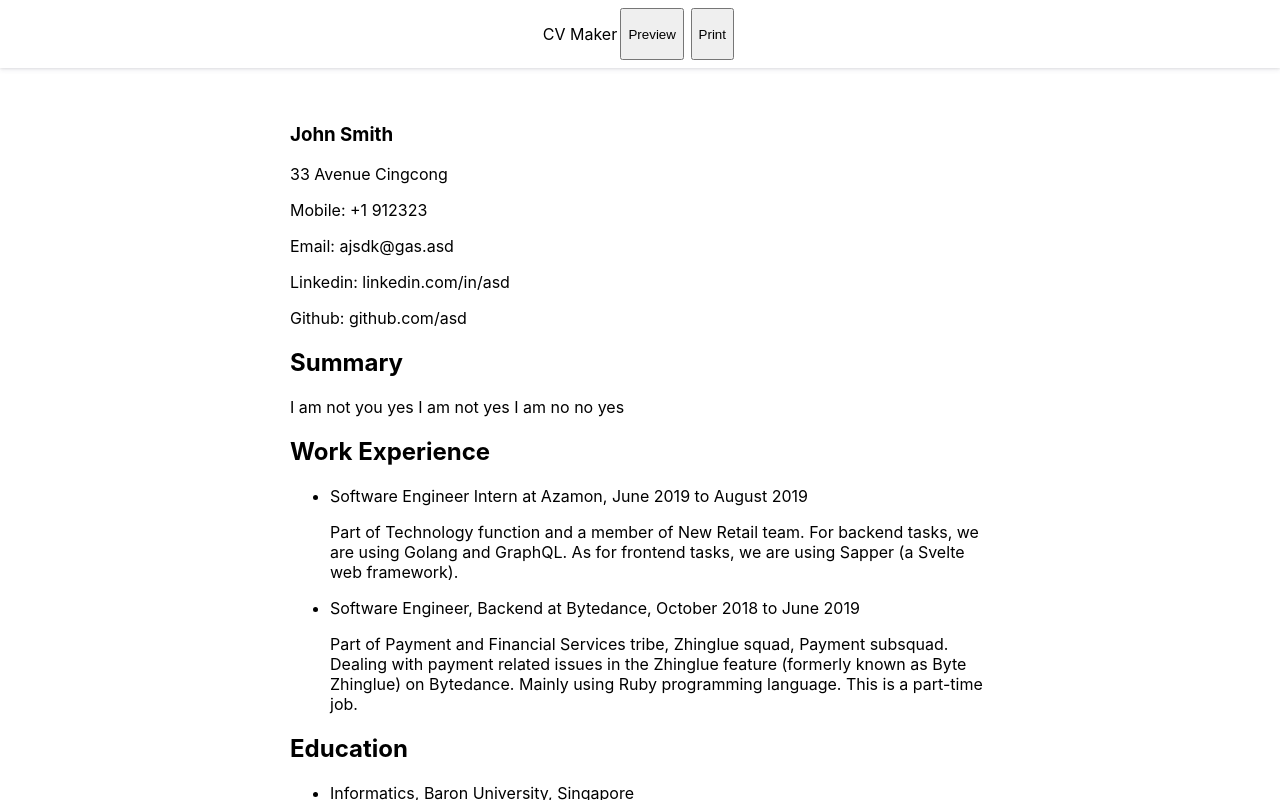
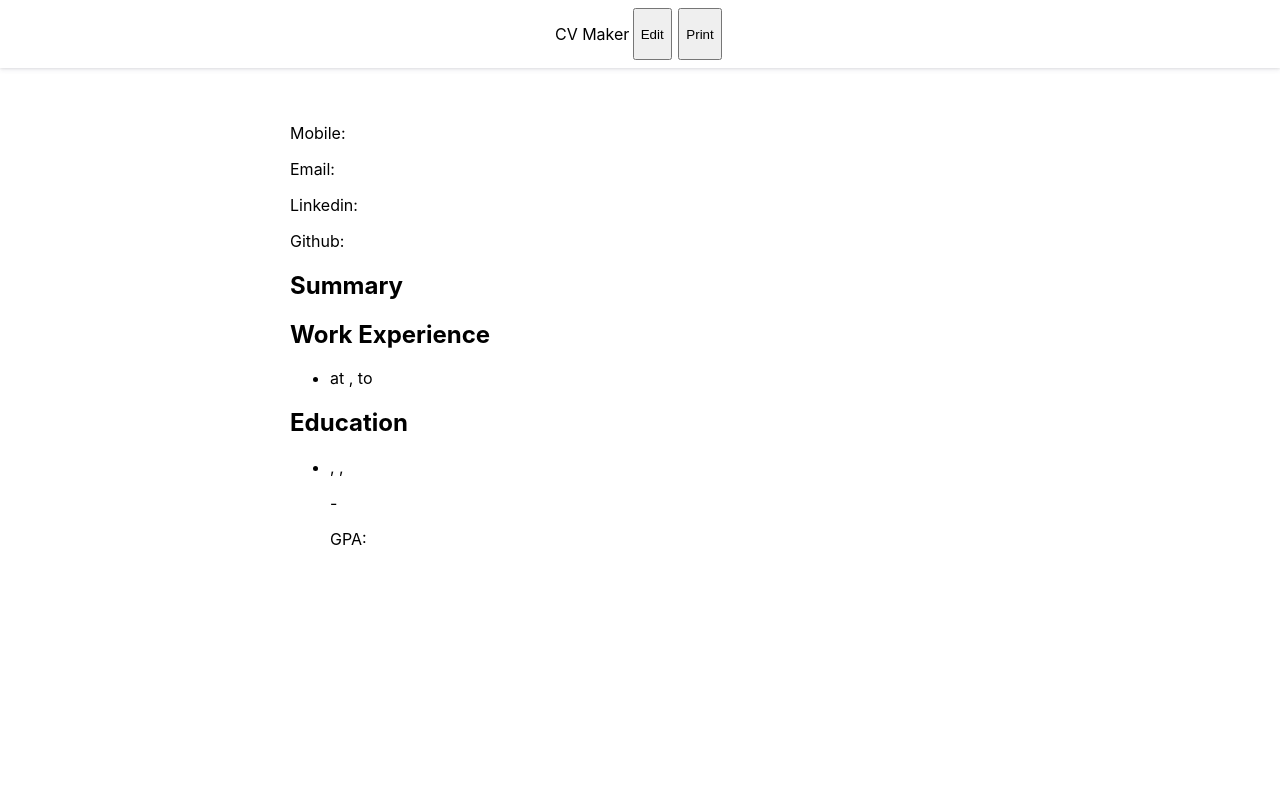
Before and after one commit to faishalirwn/cv-application, a React (Create React App) app: page / in a window 1280 px wide. Both pictures are taken after a click on the button "Preview". Shown: the top 800 px of the page. Built offline with nearby package versions, Linux system fonts and the light colour scheme.

Commit message:
Render CVPaper content from state

```diff
--- a/src/App.js
+++ b/src/App.js
@@ -100,12 +100,14 @@ class App extends Component {
       <>
         <nav>
           <p>CV Maker</p>
-          <button onClick={this.handlePreviewSwitch}>Preview</button>
+          <button onClick={this.handlePreviewSwitch}>
+            {this.state.preview ? "Edit" : "Preview"}
+          </button>
           <button>Print</button>
         </nav>
         <div className="App">
           {this.state.preview ? (
-            <CVPaper />
+            <CVPaper cvContent={this.state.cvContent} />
           ) : (
             <CVInput
               onValueChange={this.handleValueChange}
--- a/src/components/CVPaper.js
+++ b/src/components/CVPaper.js
@@ -2,62 +2,57 @@ import { Component } from "react";
 
 class CVPaper extends Component {
   render() {
+    const cvContent = this.props.cvContent;
     return (
       <div>
         <section>
           <img src="" alt="" />
           <div>
-            <h3>John Smith</h3>
-            <p>33 Avenue Cingcong</p>
-            <p>Mobile: +1 912323</p>
-            <p>Email: ajsdk@gas.asd</p>
-            <p>Linkedin: linkedin.com/in/asd</p>
-            <p>Github: github.com/asd</p>
+            <h3>{cvContent.name}</h3>
+            <p>{cvContent.address}</p>
+            <p>Mobile: {cvContent.phone}</p>
+            <p>Email: {cvContent.email}</p>
+            <p>Linkedin: {cvContent.linkedin}</p>
+            <p>Github: {cvContent.github}</p>
           </div>
         </section>
         <section>
           <h2>Summary</h2>
-          <p>I am not you yes I am not yes I am no no yes</p>
+          <p>{cvContent.summary}</p>
         </section>
         <section>
           <h2>Work Experience</h2>
           <ul>
-            <li>
-              <p>
-                Software Engineer Intern at Azamon, June 2019 to August 2019
-              </p>
-              <p>
-                Part of Technology function and a member of New Retail team. For
-                backend tasks, we are using Golang and GraphQL. As for frontend
-                tasks, we are using Sapper (a Svelte web framework).
-              </p>
-            </li>
-            <li>
-              <p>
-                Software Engineer, Backend at Bytedance, October 2018 to June
-                2019
-              </p>
-              <p>
-                Part of Payment and Financial Services tribe, Zhinglue squad,
-                Payment subsquad. Dealing with payment related issues in the
-                Zhinglue feature (formerly known as Byte Zhinglue) on Bytedance.
-                Mainly using Ruby programming language. This is a part-time job.
-              </p>
-            </li>
+            {cvContent.work.map((form, i) => {
+              return (
+                <li key={i}>
+                  <p>
+                    {form.role} at {form.company}, {form.from} to {form.to}
+                  </p>
+                  <p>{form.desc}</p>
+                </li>
+              );
+            })}
           </ul>
         </section>
         <section>
           <h2>Education</h2>
           <ul>
-            <li>
-              <p>Informatics, Baron University, Singapore</p>
-              <p>Senior (4th year) student. 2016 - (expected) 2020 </p>
-              <p>Current GPA: 3.1</p>
-            </li>
-            <li>
-              <p>Mathematics & Natural Science, John High School, Barbados </p>
-              <p>2013 - 2016</p>
-            </li>
+            {cvContent.education.map((form, i) => {
+              return (
+                <li key={i}>
+                  <p>
+                    {form.field}, {form.school}, {form.country}
+                  </p>
+                  <p>
+                    {form.year ? `${form.year}. ` : ""} {form.from} - {form.to}{" "}
+                  </p>
+                  <p>
+                    {form.enroll ? "Current" : ""} GPA: {form.gpa}
+                  </p>
+                </li>
+              );
+            })}
           </ul>
         </section>
       </div>
```
